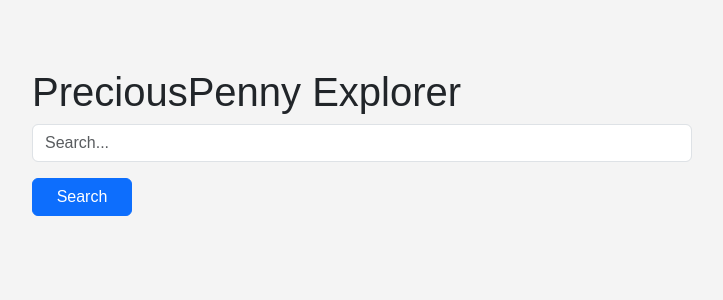
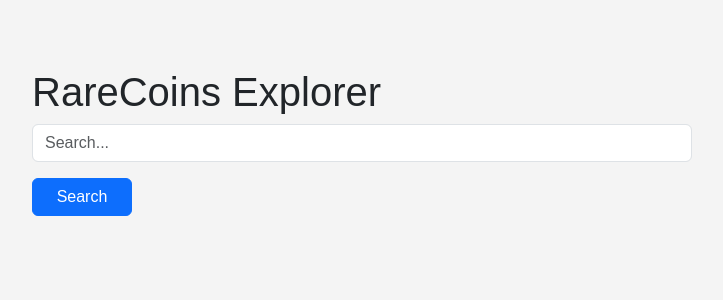
Before and after one commit to AlbertoSardo/IR_Rare_Coins, a FastAPI app: page / in a window 1280 px wide. Shown: the top 300 px of the page, without its empty margins (228-951 px from the left). Run offline with FastAPI, Linux system fonts and the light colour scheme.

Commit message:
Update index.html

```diff
--- a/templates/index.html
+++ b/templates/index.html
@@ -12,7 +12,7 @@
 
 <body>
    <div class="container mt-5">
-    <h1> PreciousPenny Explorer </h1>
+    <h1> RareCoins Explorer </h1>
        <form id="searchForm">
            <input type="text" id="searchQuery" class="form-control mb-3" placeholder="Search...">
            <button type="submit" class="btn btn-primary">Search</button>
```
